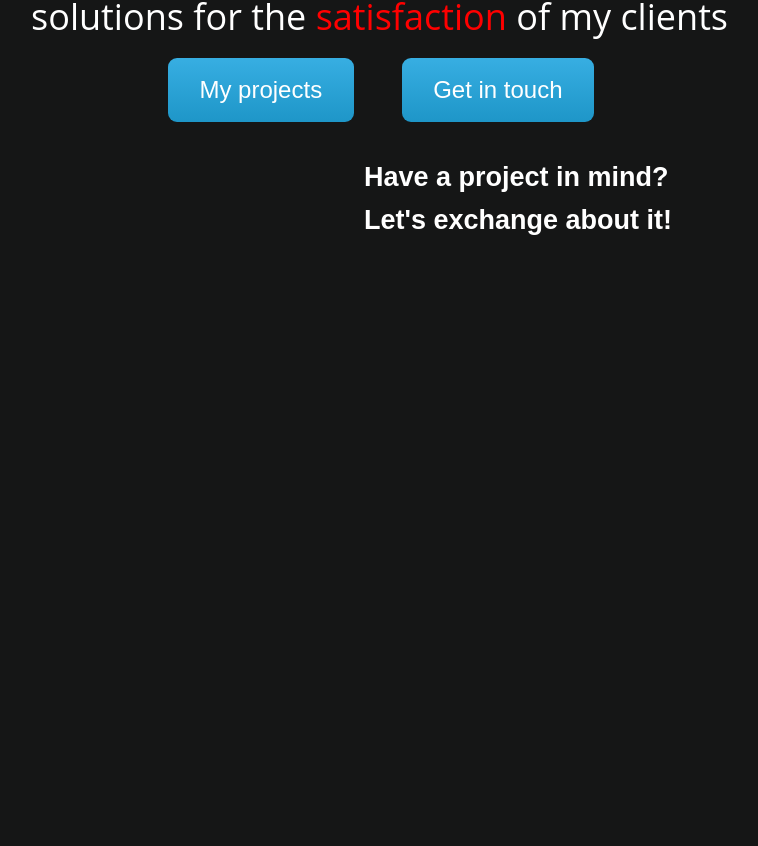
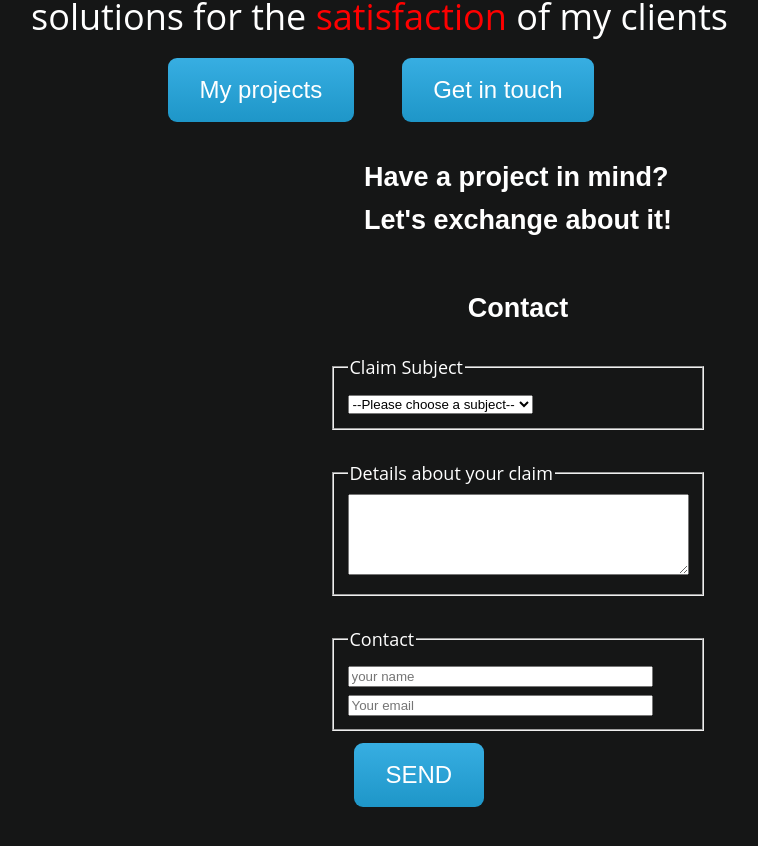
Before and after one commit to guinetn/nguinet-blog, a Next.js app: page / in a window 1280 px wide. Shown: the part 336-1182 px from the top of the page, without its empty margins (122-880 px from the left). Before the commit the page ends 800 px from the top, so only its background shows below. Built offline with nearby package versions, Linux system fonts and the light colour scheme.

Commit message:
Make sendmail working on contact form

```diff
--- /dev/null
+++ b/components/contact/contact.js
@@ -0,0 +1,52 @@
+import {sendmail} from './sendmail.js'
+import style from './contact.module.css';
+
+export default function Contact() {
+
+  const send_mail = (e) => {
+    console.log(e);
+    sendmail();
+  }
+
+  return (
+    <>
+      <h1>Contact</h1>
+
+       <section>
+
+            <fieldset>
+                <legend>Claim Subject</legend>
+                <select name="subject" id="subject">
+                    <option value="">--Please choose a subject--</option>
+                    <option value="Question">Question</option>
+                    <option value="Technology">Technology</option>
+                    <option value="Price">Price</option>
+                    <option value="Availability">Availability</option>
+                </select>
+            </fieldset>
+
+            <br/>
+            <fieldset>
+                <legend>Details about your claim</legend>
+                <textarea rows='5' cols='40' id="message" maxLength="200"></textarea>
+            </fieldset>
+
+            <br/>
+            <fieldset>
+                <legend>Contact</legend>
+
+                <div>
+                    <input type="text" id="contact_name" size="35" maxLength="80" placeholder="your name"/>
+                    <br/>
+                    <input type="email" id="contact_email" size="35" maxLength="80" placeholder="Your email" />
+                </div>
+            </fieldset>
+
+            <button id="send" type="button" className='blue-button' onClick={send_mail}>SEND</button>
+            <div id="sent_confirmation" className={style.send_successful_message}>👍 MESSAGE SENT! THANK YOU.</div>
+
+        </section>
+
+    </>
+  );
+}
--- /dev/null
+++ b/components/contact/contact.module.css
@@ -0,0 +1,7 @@
+.send_successful_message {
+	color: green;
+	font-size: 1.5em;
+	font-weight: 600;
+	margin: 7px;
+	display: none;
+}
--- /dev/null
+++ b/components/contact/sendmail.js
@@ -0,0 +1,40 @@
+export function sendmail() {
+
+    const $ = document.getElementById.bind(document);
+    const bodyContent =  {
+        "type": "Contact from nguinet.dev",
+        "subject": $("subject").value,
+        "message": $("message").value,
+        "contact_name": $("contact_name").value,
+        "contact_email": $("contact_email").value,
+    };
+
+    let headersList = {
+        "Content-Type": "application/json",
+        "Accept" : "*/*"
+    }
+
+    // const api_url = "http://localhost:5001/hotel-les-palmiers/us-central1/claims";
+    //const api_url = "https://us-central1-hotelpalmiers.cloudfunctions.net/claims";
+    const api_url = "https://us-central1-nguinet-dev.cloudfunctions.net/sendmail";
+
+    console.log(`MSG: ${JSON.stringify(bodyContent)} + ${JSON.stringify(headersList)} on ${api_url}`);
+
+    fetch(api_url, {
+        method: "POST",
+        body: JSON.stringify(bodyContent),
+        headers: headersList
+    }).then(function(response) {
+        return response.text();
+    }).then(function(data) {
+        console.log(data);
+
+        $("send").style.display = "none";
+        $("sent_confirmation").style.display = "block";
+    }).catch( function(e) {
+        console.log(`🔥 Fetch ${e} on ${api_url}`);
+        return 0;
+    })
+
+    return 1;
+}
--- a/pages/me/me.js
+++ b/pages/me/me.js
@@ -1,6 +1,7 @@
 import style from './me.module.css';
 import Image from 'next/image';
 import { ConfigContext } from '../../components/configContext';
+import Contact from '../../components/contact/contact';
 
 export default function Me() {
 	return (
@@ -33,12 +34,14 @@ export default function Me() {
 					</div>
 				</div>
 
-				<div className='flexcenter'>
+				<div className='flexcentercolumn'>
 
 					<h1>
 					Have a project in mind?<br/>
 					Let's exchange about it!
 					</h1>
+
+					<Contact/>
 
 				</div>
 
--- a/styles/global.css
+++ b/styles/global.css
@@ -37,6 +37,13 @@ img {
 
 .flexcenter {
   display: flex;
+  justify-content: center;
+}
+
+.flexcentercolumn {
+  display: flex;
+  flex-direction: column;
+  align-items: center;
   justify-content: center;
 }
 
```
Also changed, not shown: 1 other file (tests, documents, lock files or other folders).
